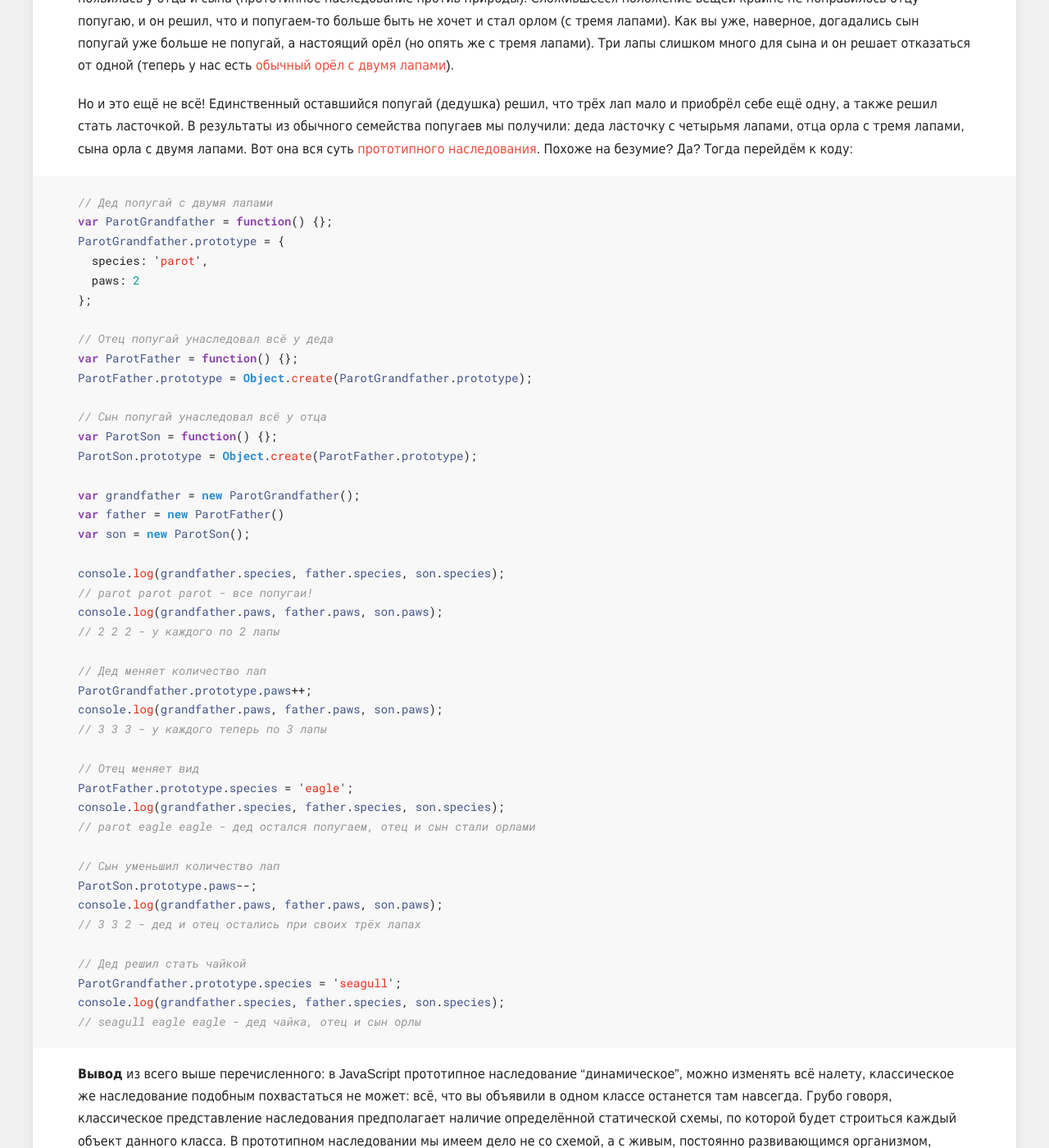
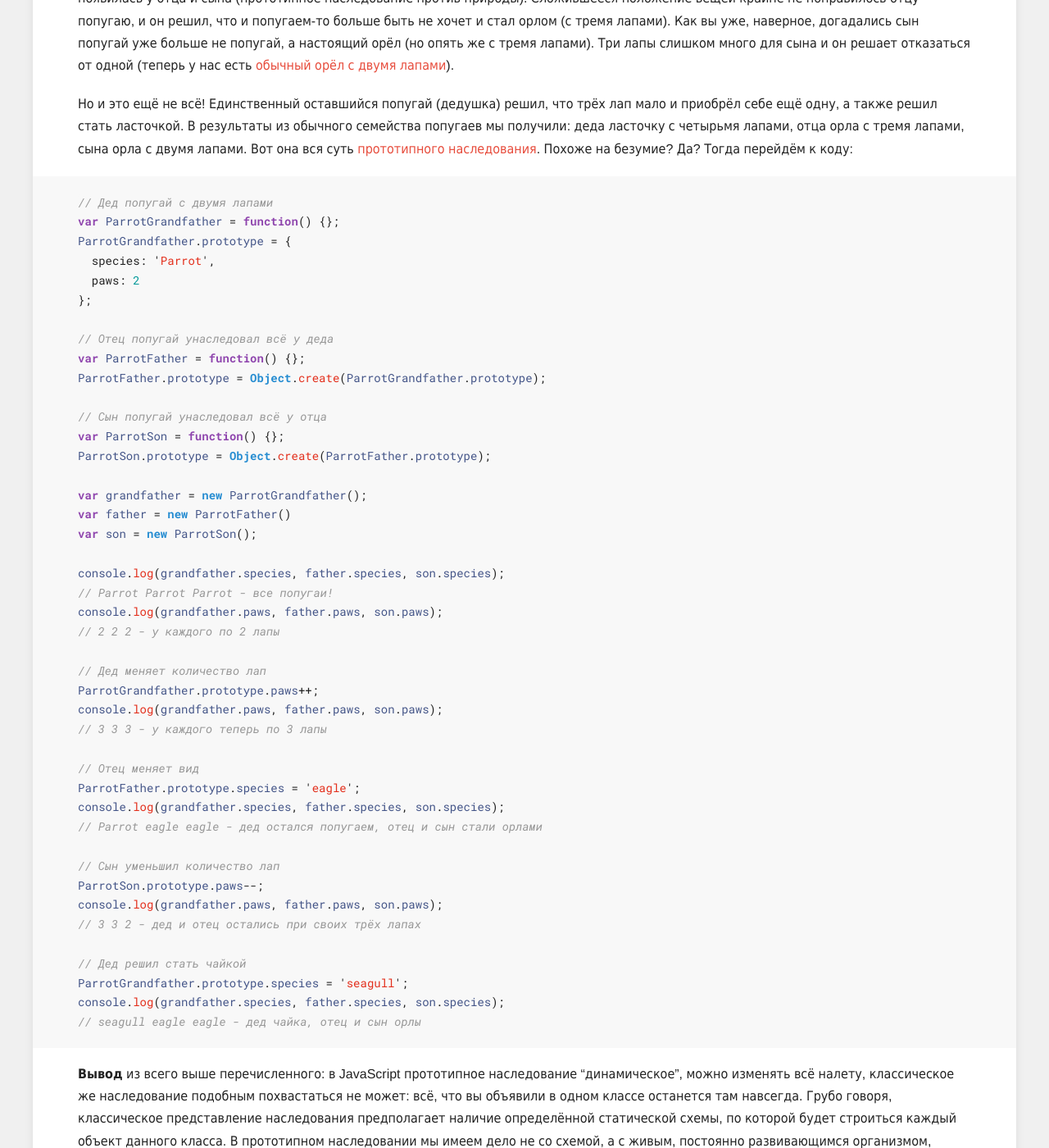
Before and after one commit to rtivital/jsraccoon, a Jekyll site: the page built from _posts/2016-04-08-es6-classes.md, in a window 1280 px wide and 1400 px high, scrolled down 4236 px. Shown: the whole window at 82% size. Built offline with Jekyll 4.4.1, drawn with Linux system fonts in a browser that asks for light colours; nearby versions of some CDN libraries; comment, search, counter and statistics services are not loaded.

Commit message:
fix parrot

```diff
--- a/_posts/2016-04-08-es6-classes.md
+++ b/_posts/2016-04-08-es6-classes.md
@@ -136,46 +136,46 @@ $jane->say_phrase(); // jane says Hello World!
 Но и это ещё не всё! Единственный оставшийся попугай (дедушка) решил, что трёх лап мало и приобрёл себе ещё одну, а также решил стать ласточкой. В результаты из обычного семейства попугаев мы получили: деда ласточку с четырьмя лапами, отца орла с тремя лапами, сына орла с двумя лапами. Вот она вся суть [прототипного наследования](http://www.gamingrebellion.com/wp-content/uploads/2014/11/History-Channel-Alien-Guy.jpg?9d7bd4). Похоже на безумие? Да? Тогда перейдём к коду:
 {% highlight javascript %}
 // Дед попугай с двумя лапами
-var ParotGrandfather = function() {};
-ParotGrandfather.prototype = {
-  species: 'parot',
+var ParrotGrandfather = function() {};
+ParrotGrandfather.prototype = {
+  species: 'Parrot',
   paws: 2
 };
 
 // Отец попугай унаследовал всё у деда
-var ParotFather = function() {};
-ParotFather.prototype = Object.create(ParotGrandfather.prototype);
+var ParrotFather = function() {};
+ParrotFather.prototype = Object.create(ParrotGrandfather.prototype);
 
 // Сын попугай унаследовал всё у отца
-var ParotSon = function() {};
-ParotSon.prototype = Object.create(ParotFather.prototype);
+var ParrotSon = function() {};
+ParrotSon.prototype = Object.create(ParrotFather.prototype);
 
-var grandfather = new ParotGrandfather();
-var father = new ParotFather()
-var son = new ParotSon();
+var grandfather = new ParrotGrandfather();
+var father = new ParrotFather()
+var son = new ParrotSon();
 
 console.log(grandfather.species, father.species, son.species);
-// parot parot parot - все попугаи!
+// Parrot Parrot Parrot - все попугаи!
 console.log(grandfather.paws, father.paws, son.paws);
 // 2 2 2 - у каждого по 2 лапы
 
 // Дед меняет количество лап
-ParotGrandfather.prototype.paws++;
+ParrotGrandfather.prototype.paws++;
 console.log(grandfather.paws, father.paws, son.paws);
 // 3 3 3 - у каждого теперь по 3 лапы
 
 // Отец меняет вид
-ParotFather.prototype.species = 'eagle';
+ParrotFather.prototype.species = 'eagle';
 console.log(grandfather.species, father.species, son.species);
-// parot eagle eagle - дед остался попугаем, отец и сын стали орлами
+// Parrot eagle eagle - дед остался попугаем, отец и сын стали орлами
 
 // Сын уменьшил количество лап
-ParotSon.prototype.paws--;
+ParrotSon.prototype.paws--;
 console.log(grandfather.paws, father.paws, son.paws);
 // 3 3 2 - дед и отец остались при своих трёх лапах
 
 // Дед решил стать чайкой
-ParotGrandfather.prototype.species = 'seagull';
+ParrotGrandfather.prototype.species = 'seagull';
 console.log(grandfather.species, father.species, son.species);
 // seagull eagle eagle - дед чайка, отец и сын орлы
 {% endhighlight %}
```
